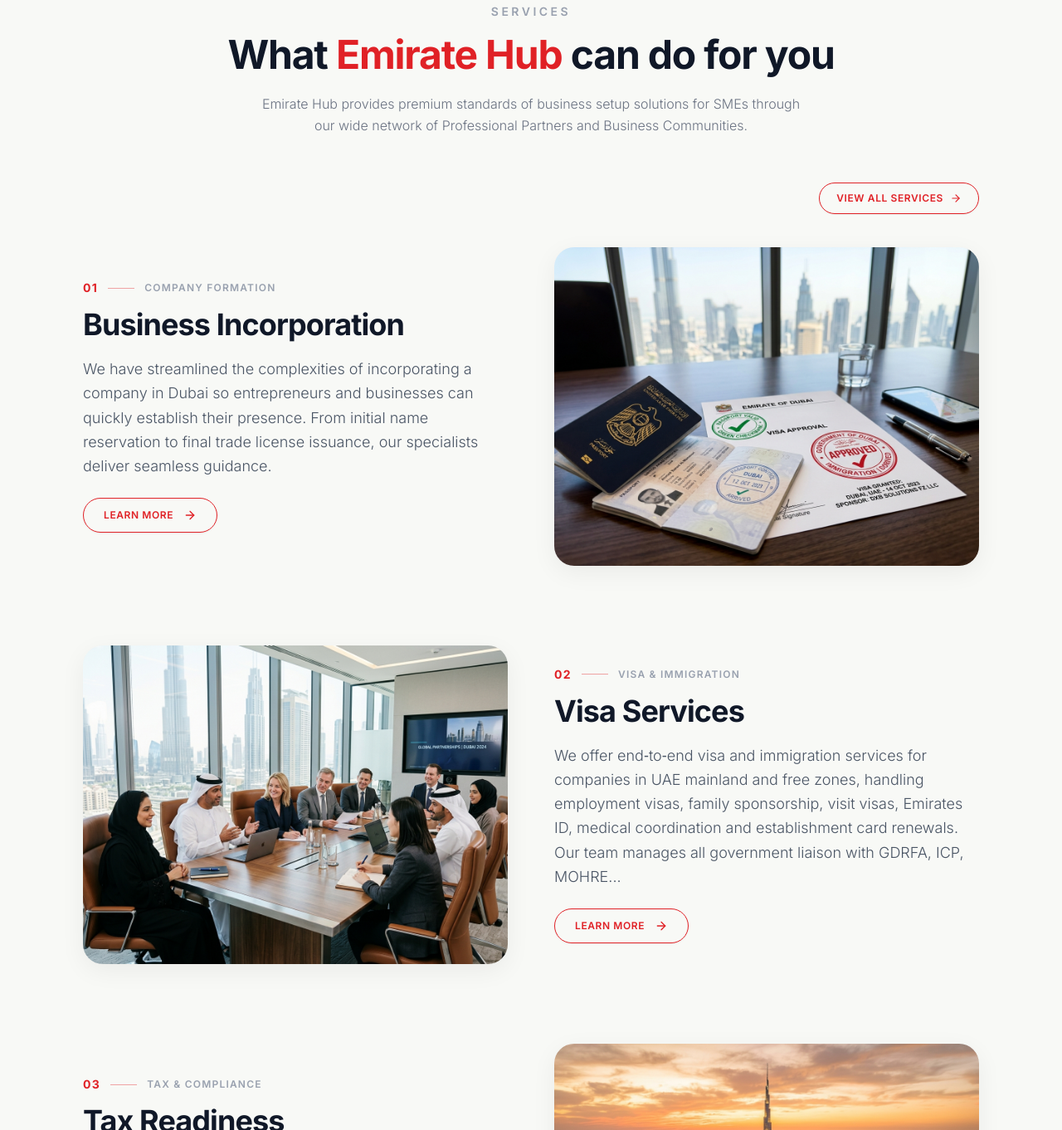
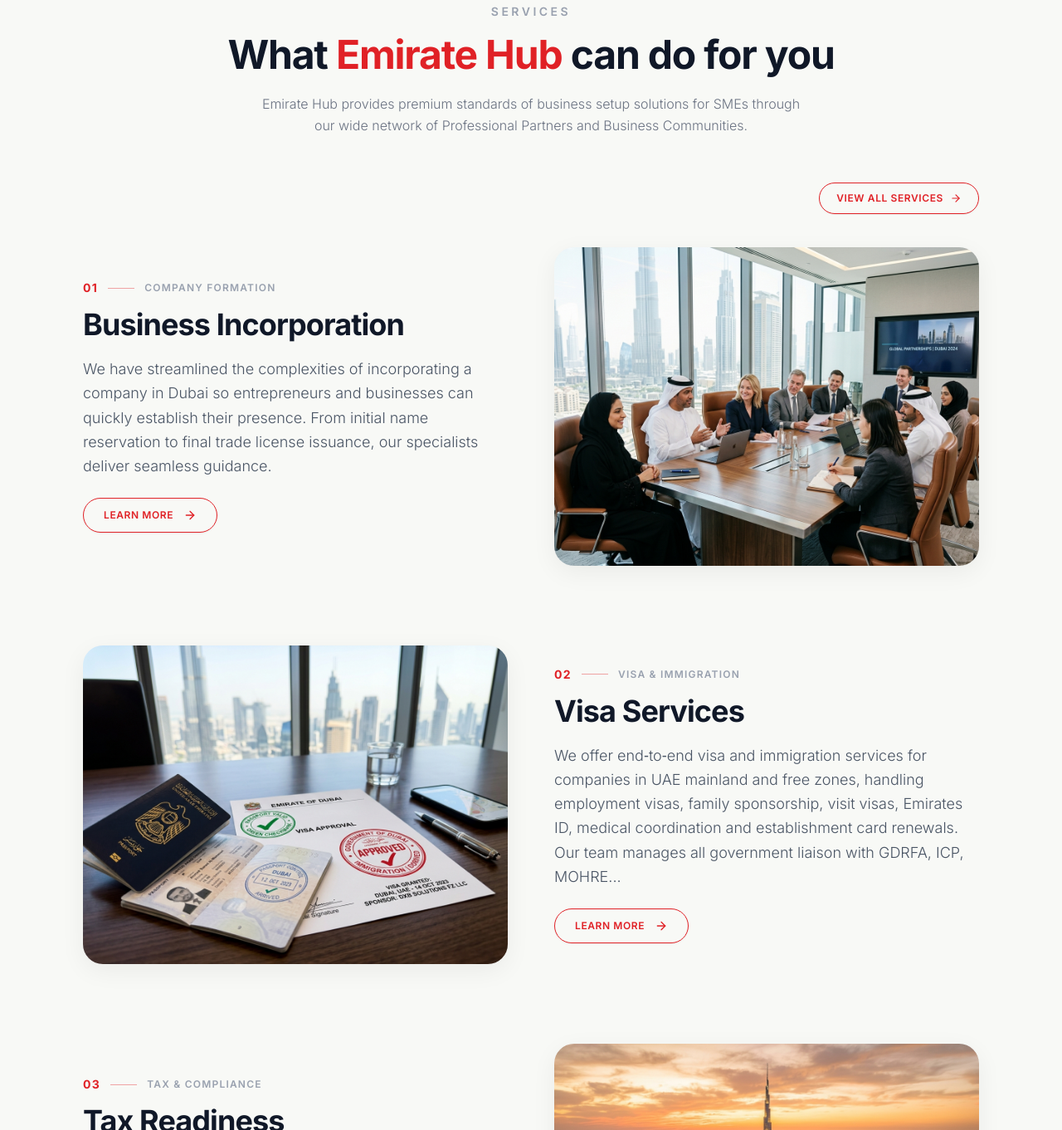
Before and after one commit to fayeemismail/emirate-hub-front, a Next.js app: page / in a window 1280 px wide. Shown: the part 1187-2549 px from the top of the page at 83% size. Built offline with nearby package versions, Linux system fonts and the light colour scheme.

Commit message:
service section image changed

```diff
--- a/components/home/Service.tsx
+++ b/components/home/Service.tsx
@@ -10,7 +10,7 @@
     slug: "business-incorporation",
     number: "01",
     tag: "COMPANY FORMATION",
-    image: "/images/service-1.jpg",
+    image: "/images/service-2.jpg",
     title: "Business Incorporation",
     description:
       "We have streamlined the complexities of incorporating a company in Dubai so entrepreneurs and businesses can quickly establish their presence. From initial name reservation to final trade license issuance, our specialists deliver seamless guidance.",
@@ -20,7 +20,7 @@
     slug: "visa-services",
     number: "02",
     tag: "VISA & IMMIGRATION",
-    image: "/images/service-2.jpg",
+    image: "/images/service-1.jpg",
     title: "Visa Services",
     description:
       "We offer end‑to‑end visa and immigration services for companies in UAE mainland and free zones, handling employment visas, family sponsorship, visit visas, Emirates ID, medical coordination and establishment card renewals. Our team manages all government liaison with GDRFA, ICP, MOHRE...",
--- a/data/service/servicesList.json
+++ b/data/service/servicesList.json
@@ -8,7 +8,7 @@
       "title": "Business Incorporation",
       "serviceType": "main service",
       "active": true,
-      "image": "/images/service-1.jpg",
+      "image": "/images/service-2.jpg",
       "description": "We have streamlined the complexities of incorporating a company in Dubai so entrepreneurs and businesses can quickly establish their presence. From initial name reservation to final trade license issuance, our specialists deliver seamless guidance.",
       "featuresHeading": "What's Included:",
       "keyFeatures": [
@@ -27,7 +27,7 @@
       "title": "Visa Services",
       "serviceType": "main service",
       "active": true,
-      "image": "/images/service-2.jpg",
+      "image": "/images/service-1.jpg",
       "description": "We offer end‑to‑end visa and immigration services for companies in UAE mainland and free zones, handling employment visas, family sponsorship, visit visas, Emirates ID, medical coordination and establishment card renewals. Our team manages all government liaison with GDRFA, ICP, MOHRE and free zone authorities, from document preparation and application submission to status tracking and final delivery, ensuring compliance, timely processing and minimal disruption to your business.",
       "featuresHeading": "What's Included:",
       "keyFeatures": [
```
